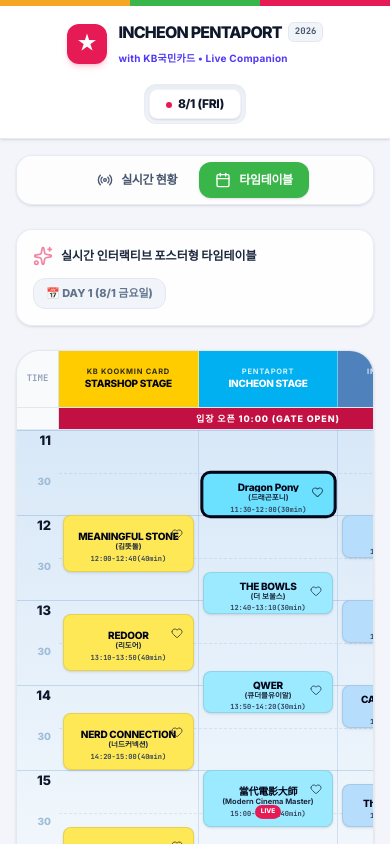
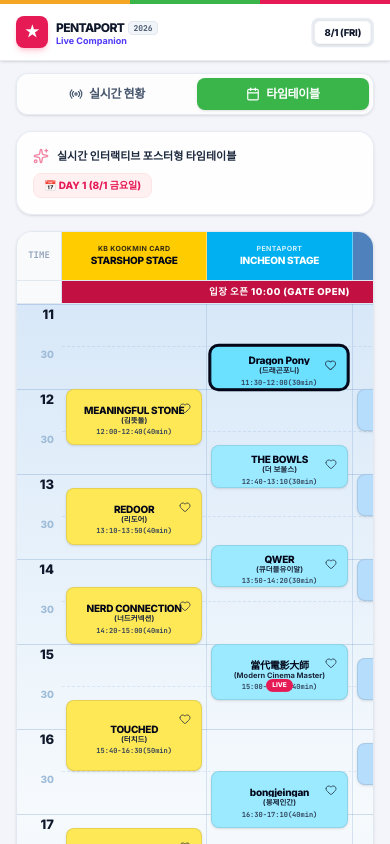
Before and after one commit to jiyoon6911-a11y/incheon-pentaport-rockrestival-2026--time-table, a React (Vite) app: page / in a window 390 px wide. Both pictures are taken after a click on the button "타임테이블". Shown: the top 844 px of the page. Built offline with nearby package versions, Linux system fonts and the light colour scheme.

Commit message:
style: refactor UI to mobile-first frame layout
Replaced full-page layout with a phone-mockup frame container to improve visual consistency and mobile usability. Updated styling and spacing across components for a tighter, app-like experience.

```diff
--- a/src/App.tsx
+++ b/src/App.tsx
@@ -139,16 +139,32 @@
   };
 
   return (
-    <div className="min-h-screen bg-[#f3f5fa] text-slate-800 font-sans selection:bg-[#e61a55] selection:text-white pb-12 relative overflow-x-hidden">
-      {/* PLAYFUL BACKGROUND DECORATION TO MATCH THE POSTER */}
-      <div className="absolute top-0 left-0 right-0 h-[350px] bg-gradient-to-b from-[#e8ecf8] to-transparent pointer-events-none -z-10" />
+    <div className="min-h-screen bg-slate-950 sm:bg-gradient-to-tr sm:from-slate-900 sm:to-indigo-950 flex items-center justify-center p-0 sm:py-6 md:py-8 select-none">
+
+      {/* PHONE WRAPPER FRAME */}
+      <div className="w-full max-w-[450px] h-screen sm:h-[840px] bg-[#f3f5fa] sm:rounded-[36px] sm:shadow-[0_25px_60px_-15px_rgba(0,0,0,0.8)] sm:border-[8px] sm:border-slate-900 relative flex flex-col overflow-hidden text-slate-800 font-sans selection:bg-[#e61a55] selection:text-white">
+
+        {/* PHONE STATUS BAR */}
+        <div className="hidden sm:flex justify-between items-center px-6 pt-2 pb-1 bg-white text-[10px] font-black text-slate-500 select-none z-50 shrink-0">
+          <span className="font-mono">{activeTime}</span>
+          <span className="text-[9px] tracking-tight text-slate-400">PENTAPORT 5G</span>
+          <div className="flex items-center gap-1">
+            <span>📶</span>
+            <span>🔋 98%</span>
+          </div>
+        </div>
 
         {/* TOP DECORATIVE STAGE COLOR BAR */}
-      <div className="h-1.5 w-full grid grid-cols-3 sticky top-0 z-50">
+        <div className="h-1 w-full grid grid-cols-3 sticky top-0 z-50 shrink-0">
           <div className="bg-[#f5a623]" title="KB KOOKMIN CARD STAGE" />
           <div className="bg-[#39b54a]" title="MONSTER ENERGY STAGE" />
           <div className="bg-[#e61a55]" title="STANLEY 1913 STAGE" />
         </div>
+
+        {/* INNER SCROLLABLE CONTENT BODY */}
+        <div className="flex-1 overflow-y-auto overflow-x-hidden relative flex flex-col pb-6">
+          {/* PLAYFUL BACKGROUND DECORATION TO MATCH THE POSTER */}
+          <div className="absolute top-0 left-0 right-0 h-[300px] bg-gradient-to-b from-[#e8ecf8] to-transparent pointer-events-none -z-10" />
 
           {/* IN-APP TOAST NOTIFICATION BANNER */}
           <AnimatePresence>
@@ -157,10 +173,10 @@
                 initial={{ opacity: 0, y: -50, scale: 0.95 }}
                 animate={{ opacity: 1, y: 0, scale: 1 }}
                 exit={{ opacity: 0, y: -20, scale: 0.95 }}
-            className="fixed top-10 right-6 z-50 max-w-sm w-full bg-white border-2 border-[#e61a55] shadow-xl p-4 rounded-2xl"
+                className="absolute top-4 left-4 right-4 z-50 bg-white border-2 border-[#e61a55] shadow-xl p-4 rounded-2xl"
               >
                 <div className="flex items-start gap-3">
-              <div className="p-2 bg-[#e61a55]/10 text-[#e61a55] rounded-xl border border-[#e61a55]/20 animate-bounce">
+                  <div className="p-2 bg-[#e61a55]/10 text-[#e61a55] rounded-xl border border-[#e61a55]/20 animate-bounce shrink-0">
                     <Bell className="h-5 w-5" />
                   </div>
                   <div className="flex-1 space-y-1">
@@ -176,7 +192,7 @@
                   </div>
                   <button
                     onClick={() => setToastAlert(null)}
-                className="text-slate-400 hover:text-slate-600 p-1 rounded-full hover:bg-slate-100 transition-colors"
+                    className="text-slate-400 hover:text-slate-600 p-1 rounded-full hover:bg-slate-100 transition-colors shrink-0"
                   >
                     <X className="h-4 w-4" />
                   </button>
@@ -189,29 +205,29 @@
           </AnimatePresence>
 
           {/* HEADER BAR */}
-      <header className="sticky top-1.5 z-40 bg-white/95 backdrop-blur-md border-b border-slate-200/80 shadow-sm">
-        <div className="max-w-5xl mx-auto px-4 py-3.5 flex flex-col sm:flex-row items-center justify-between gap-4">
-          <div className="flex items-center gap-3">
-            <div className="h-10 w-10 rounded-xl bg-[#e61a55] flex items-center justify-center shadow-md shadow-rose-500/20 text-white font-extrabold text-lg">
+          <header className="sticky top-0 z-40 bg-white/95 backdrop-blur-md border-b border-slate-200/80 shadow-sm shrink-0">
+            <div className="px-4 py-3 flex items-center justify-between gap-2">
+              <div className="flex items-center gap-2">
+                <div className="h-8 w-8 rounded-lg bg-[#e61a55] flex items-center justify-center shadow-md shadow-rose-500/20 text-white font-extrabold text-sm shrink-0">
                   ★
                 </div>
                 <div>
-              <div className="flex items-center gap-1.5">
-                <h1 className="text-base font-black tracking-tighter text-slate-900 uppercase">
-                  INCHEON PENTAPORT
+                  <div className="flex items-center gap-1">
+                    <h1 className="text-xs font-black tracking-tighter text-slate-900 uppercase">
+                      PENTAPORT
                     </h1>
-                <span className="text-[9px] bg-slate-100 text-slate-600 border border-slate-200 px-1.5 py-0.5 rounded-md font-bold font-mono">
+                    <span className="text-[8px] bg-slate-100 text-slate-600 border border-slate-200 px-1 py-0.2 rounded font-bold font-mono">
                       2026
                     </span>
                   </div>
-              <span className="text-[10px] font-bold tracking-wide text-indigo-600">
-                with KB국민카드 • Live Companion
-              </span>
+                  <p className="text-[9px] font-bold text-indigo-600 leading-none">
+                    Live Companion
+                  </p>
                 </div>
               </div>
 
               {/* DAY SWITCHER HEAD TABS */}
-          <div className="flex items-center bg-slate-100 p-1 rounded-xl border border-slate-200/60 shadow-inner">
+              <div className="flex items-center bg-slate-100 p-0.5 rounded-lg border border-slate-200/60 shadow-inner scale-95 origin-right shrink-0">
                 {FESTIVAL_DAYS.map((day) => {
                   const isSelected = activeDayId === day.id;
                   return (
@@ -220,13 +236,12 @@
                       onClick={() => {
                         setActiveDayId(day.id);
                       }}
-                  className={`px-4 py-1.5 rounded-lg text-xs font-black tracking-tight transition-all ${
+                      className={`px-2.5 py-1 rounded-md text-[10px] font-black tracking-tight transition-all ${
                         isSelected
                           ? "bg-white text-slate-900 border border-slate-200/50 shadow-sm"
                           : "text-slate-500 hover:text-slate-800"
                       }`}
                     >
-                  <span className="inline-block h-1.5 w-1.5 rounded-full bg-[#e61a55] mr-1.5" />
                       {day.name}
                     </button>
                   );
@@ -236,38 +251,37 @@
           </header>
 
           {/* NEW HEADER TAB NAVIGATION */}
-      <div className="max-w-5xl mx-auto px-4 pt-4">
-        <div className="bg-white/80 backdrop-blur-md rounded-2xl border border-slate-200/85 p-1.5 shadow-sm flex flex-wrap items-center justify-center gap-1.5">
+          <div className="px-4 pt-3 shrink-0">
+            <div className="bg-white/80 backdrop-blur-md rounded-xl border border-slate-200/85 p-1 shadow-sm flex items-center justify-center gap-1">
               <button
                 onClick={() => setActiveTab("live")}
-            className={`flex items-center gap-2 px-4 py-2.5 rounded-xl transition-all text-xs font-black tracking-tight ${
+                className={`flex-1 flex items-center justify-center gap-1.5 py-2 rounded-lg transition-all text-xs font-black tracking-tight ${
                   activeTab === "live"
                     ? "bg-[#e61a55] text-white shadow-sm"
                     : "text-slate-600 hover:text-slate-900 hover:bg-slate-50"
                 }`}
               >
-            <Radio className={`h-4 w-4 ${activeTab === "live" ? "animate-pulse" : ""}`} />
+                <Radio className={`h-3.5 w-3.5 ${activeTab === "live" ? "animate-pulse" : ""}`} />
                 <span>실시간 현황</span>
               </button>
 
               <button
                 onClick={() => setActiveTab("timetable")}
-            className={`flex items-center gap-2 px-4 py-2.5 rounded-xl transition-all text-xs font-black tracking-tight ${
+                className={`flex-1 flex items-center justify-center gap-1.5 py-2 rounded-lg transition-all text-xs font-black tracking-tight ${
                   activeTab === "timetable"
                     ? "bg-[#39b54a] text-white shadow-sm"
                     : "text-slate-600 hover:text-slate-900 hover:bg-slate-50"
                 }`}
               >
-            <Calendar className="h-4 w-4" />
+                <Calendar className="h-3.5 w-3.5" />
                 <span>타임테이블</span>
               </button>
             </div>
           </div>
 
           {/* MAIN CONTAINER */}
-      <main className="max-w-5xl mx-auto px-4 py-6 space-y-6">
-        {/* COMPONENT DESK VIEWS */}
-        <section className="min-h-[400px]">
+          <main className="px-4 py-4 space-y-4 flex-1">
+            <section className="min-h-[300px]">
               {activeTab === "live" && (
                 <NowPlaying
                   artists={ARTISTS}
@@ -291,7 +305,8 @@
               )}
             </section>
           </main>
-
+        </div>
+      </div>
     </div>
   );
 }
--- a/src/components/FullTimeline.tsx
+++ b/src/components/FullTimeline.tsx
@@ -72,59 +72,59 @@
   };
 
   return (
-    <div className="space-y-6">
+    <div className="space-y-4">
       {/* Visual Header / Sub-Banner */}
-      <div className="flex flex-col sm:flex-row gap-3 justify-between items-start sm:items-center bg-white/90 backdrop-blur p-4 rounded-2xl border border-slate-200/80 shadow-sm">
+      <div className="flex flex-col gap-2 bg-white/90 backdrop-blur p-4 rounded-2xl border border-slate-200/80 shadow-sm">
         <div className="flex items-center gap-2">
-          <Sparkles className="h-5 w-5 text-[#e61a55] animate-pulse" />
-          <p className="text-xs sm:text-sm font-black text-slate-800">
+          <Sparkles className="h-4 w-4 text-[#e61a55] animate-pulse shrink-0" />
+          <p className="text-[11px] font-black text-slate-800">
             실시간 인터랙티브 포스터형 타임테이블
           </p>
         </div>
-        <div className="text-[11px] font-black text-slate-500 bg-slate-100 border border-slate-200 px-3 py-1.5 rounded-xl">
+        <div className="text-[10px] font-black text-[#e61a55] bg-rose-50 border border-rose-100 px-2.5 py-1 rounded-lg self-start">
           📅 {dayId === "day1" ? "DAY 1 (8/1 금요일)" : "DAY 2 (8/2 토요일)"}
         </div>
       </div>
 
       {/* PORTRAIT TIME TABLE (Exact Replica Style) */}
-      <div className="bg-white rounded-3xl border border-slate-200 shadow-sm overflow-hidden select-none">
+      <div className="bg-white rounded-2xl border border-slate-200 shadow-sm overflow-hidden select-none">
         {/* Scroll Container - Optimized for portrait glance & horizontal swipe on narrow phones */}
         <div className="overflow-x-auto scrollbar-thin scrollbar-thumb-slate-300">
-          <div className="min-w-[460px] md:min-w-full flex flex-col">
+          <div className="min-w-[480px] flex flex-col">
 
             {/* COLUMN HEADERS */}
             <div className="flex items-stretch border-b border-slate-200">
               {/* Hour Column Gutter */}
-              <div className="w-[42px] sm:w-[50px] flex-shrink-0 bg-slate-50 border-r border-[#4f81bd]/20 flex items-center justify-center font-mono text-[9px] font-black text-slate-400">
+              <div className="w-[45px] flex-shrink-0 bg-slate-50 border-r border-[#4f81bd]/20 flex items-center justify-center font-mono text-[9px] font-black text-slate-400">
                 TIME
               </div>
 
               {/* Stage 1: KB STARSHOP */}
-              <div className="flex-1 bg-[#ffcc00] text-slate-950 font-black text-center py-2.5 px-1 border-r border-white/40 flex flex-col justify-center items-center h-14">
-                <span className="text-[7.5px] tracking-widest leading-none font-bold uppercase opacity-80">
+              <div className="flex-1 bg-[#ffcc00] text-slate-950 font-black text-center py-2 px-0.5 border-r border-white/40 flex flex-col justify-center items-center h-12">
+                <span className="text-[7px] tracking-wider leading-none font-bold uppercase opacity-80">
                   KB KOOKMIN CARD
                 </span>
-                <span className="text-[10px] sm:text-[11.5px] tracking-tight leading-tight uppercase font-black mt-0.5">
+                <span className="text-[10px] tracking-tight leading-tight uppercase font-black mt-0.5">
                   STARSHOP STAGE
                 </span>
               </div>
 
               {/* Stage 2: INCHEON */}
-              <div className="flex-1 bg-[#00b0f0] text-white font-black text-center py-2.5 px-1 border-r border-white/40 flex flex-col justify-center items-center h-14">
-                <span className="text-[7.5px] tracking-widest leading-none font-bold uppercase opacity-80">
+              <div className="flex-1 bg-[#00b0f0] text-white font-black text-center py-2 px-0.5 border-r border-white/40 flex flex-col justify-center items-center h-12">
+                <span className="text-[7px] tracking-wider leading-none font-bold uppercase opacity-80">
                   PENTAPORT
                 </span>
-                <span className="text-[10px] sm:text-[11.5px] tracking-tight leading-tight uppercase font-black mt-0.5">
+                <span className="text-[10px] tracking-tight leading-tight uppercase font-black mt-0.5">
                   INCHEON STAGE
                 </span>
               </div>
 
               {/* Stage 3: AIRPORT */}
-              <div className="flex-1 bg-[#4f81bd] text-white font-black text-center py-2.5 px-1 flex flex-col justify-center items-center h-14">
-                <span className="text-[7.5px] tracking-widest leading-none font-bold uppercase opacity-80">
+              <div className="flex-1 bg-[#4f81bd] text-white font-black text-center py-2 px-0.5 flex flex-col justify-center items-center h-12">
+                <span className="text-[7px] tracking-wider leading-none font-bold uppercase opacity-80">
                   INCHEON AIRPORT
                 </span>
-                <span className="text-[10px] sm:text-[11.5px] tracking-tight leading-tight uppercase font-black mt-0.5">
+                <span className="text-[10px] tracking-tight leading-tight uppercase font-black mt-0.5">
                   STAGE
                 </span>
               </div>
@@ -132,8 +132,8 @@
 
             {/* ADMISSION BAR (입장 오픈 10:00) */}
             <div className="flex items-stretch border-b border-slate-200">
-              <div className="w-[42px] sm:w-[50px] flex-shrink-0 bg-slate-50 border-r border-[#4f81bd]/20" />
-              <div className="flex-1 bg-[#c11041] text-white py-1 text-center font-extrabold text-[9px] sm:text-[10.5px] tracking-widest uppercase">
+              <div className="w-[45px] flex-shrink-0 bg-slate-50 border-r border-[#4f81bd]/20" />
+              <div className="flex-1 bg-[#c11041] text-white py-1 text-center font-extrabold text-[9.5px] tracking-wider uppercase">
                 입장 오픈 10:00 (Gate Open)
               </div>
             </div>
@@ -161,7 +161,7 @@
 
                       {/* Hour Number Text (Left column gutter) */}
                       <div
-                        className="absolute left-0 w-[42px] sm:w-[50px] text-right pr-2 font-black text-slate-900 select-none text-[13px] sm:text-[15px] leading-none"
+                        className="absolute left-0 w-[45px] text-right pr-2 font-black text-slate-900 select-none text-[13px] leading-none"
                         style={{ top: `${i * HOUR_HEIGHT + 4}px` }}
                       >
                         {hourVal}
@@ -169,13 +169,13 @@
 
                       {/* 30-min Dashed Line */}
                       <div
-                        className="absolute left-[42px] sm:left-[50px] right-0 border-t border-dashed border-[#4f81bd]/15"
+                        className="absolute left-[45px] right-0 border-t border-dashed border-[#4f81bd]/15"
                         style={{ top: `${i * HOUR_HEIGHT + HOUR_HEIGHT / 2}px` }}
                       />
 
                       {/* "30" Minute Text */}
                       <div
-                        className="absolute left-0 w-[42px] sm:w-[50px] text-right pr-2 font-extrabold text-[#9ebcd8] select-none text-[10px] leading-none"
+                        className="absolute left-0 w-[45px] text-right pr-2 font-extrabold text-[#9ebcd8] select-none text-[10px] leading-none"
                         style={{ top: `${i * HOUR_HEIGHT + HOUR_HEIGHT / 2 + 3}px` }}
                       >
                         30
@@ -191,7 +191,7 @@
               </div>
 
               {/* STAGE COLUMNS WRAPPER (Interactive Content Layer) */}
-              <div className="flex-1 flex w-full relative z-10 pl-[42px] sm:pl-[50px]">
+              <div className="flex-1 flex w-full relative z-10 pl-[45px]">
 
                 {/* COLUMN 1: KB STARSHOP STAGE */}
                 <div className="flex-1 border-r border-[#4f81bd]/20 relative h-full">
@@ -386,29 +386,29 @@
 
       {/* SELECTED ARTIST DETAILS BLOCK (Slide-up Look) */}
       {selectedArtist ? (
-        <div className="bg-white rounded-3xl border border-slate-200 p-5 shadow-sm space-y-4">
-          <div className="flex flex-col sm:flex-row sm:items-center justify-between gap-4">
+        <div className="bg-white rounded-2xl border border-slate-200 p-4 shadow-sm space-y-3.5">
+          <div className="flex flex-col gap-3">
             <div className="space-y-1">
-              <span className="text-[10px] font-black tracking-wider uppercase text-slate-500 bg-slate-100 px-2.5 py-1 rounded-lg border border-slate-200/55 inline-block">
+              <span className="text-[9.5px] font-black tracking-wider uppercase text-slate-500 bg-slate-100 px-2 py-0.5 rounded border border-slate-200/55 inline-block">
                 {stages.find((s) => s.id === selectedArtist.stageId)?.name || "Stage"} • {selectedArtist.genre}
               </span>
-              <h4 className="text-base sm:text-lg font-black text-slate-900 tracking-tight flex items-center gap-1.5">
+              <h4 className="text-sm font-black text-slate-900 tracking-tight flex items-center gap-1.5">
                 {selectedArtist.name}
               </h4>
-              <p className="text-xs text-slate-500 font-medium">
+              <p className="text-[11px] text-slate-500 font-semibold">
                 공연 시간: <strong className="text-slate-800 font-bold">{selectedArtist.startTime} ~ {selectedArtist.endTime}</strong>
               </p>
             </div>
 
             <button
               onClick={() => onToggleFavorite(selectedArtist.id)}
-              className={`flex items-center justify-center gap-1.5 px-4 py-2.5 rounded-2xl text-xs font-black border transition-all shadow-sm ${
+              className={`flex items-center justify-center gap-1.5 px-4 py-2.5 rounded-xl text-xs font-black border transition-all shadow-sm w-full ${
                 favorites.some((f) => f.artistId === selectedArtist.id)
-                  ? "bg-rose-50 border-rose-200 text-[#e61a55] w-full sm:w-auto"
-                  : "bg-slate-900 border-slate-900 hover:bg-slate-800 text-white w-full sm:w-auto"
+                  ? "bg-rose-50 border-rose-200 text-[#e61a55]"
+                  : "bg-slate-900 border-slate-900 hover:bg-slate-800 text-white"
               }`}
             >
-              <Heart className={`h-4 w-4 ${favorites.some((f) => f.artistId === selectedArtist.id) ? "fill-[#e61a55] text-[#e61a55]" : ""}`} />
+              <Heart className={`h-3.5 w-3.5 ${favorites.some((f) => f.artistId === selectedArtist.id) ? "fill-[#e61a55] text-[#e61a55]" : ""}`} />
               <span>{favorites.some((f) => f.artistId === selectedArtist.id) ? "스케줄 찜 해제" : "내 스케줄에 추가"}</span>
             </button>
           </div>
--- a/src/components/NowPlaying.tsx
+++ b/src/components/NowPlaying.tsx
@@ -65,7 +65,7 @@
         </div>
       </div>
 
-      <div className="grid grid-cols-1 md:grid-cols-3 gap-6">
+      <div className="grid grid-cols-1 gap-4">
         {stages.map((stage) => {
           const nowArtist = getCurrentlyPlayingArtist(artists, stage.id, dayId, currentTime);
           const nextArtist = getUpcomingArtist(artists, stage.id, dayId, currentTime);
```
Lines whose indentation alone changed are shown as unchanged.
